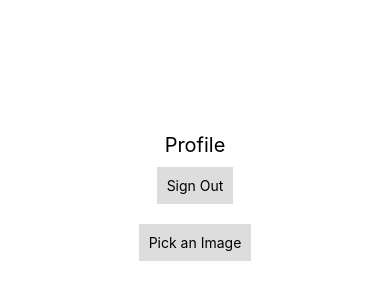
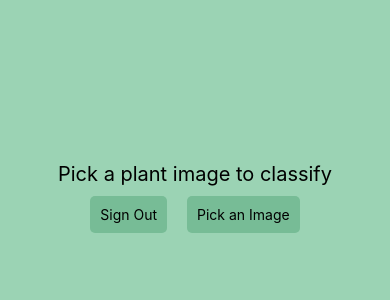
Before and after one commit to b0c-beep/calendar-event-adder, a React Native app: screen /Profile in a window 390 px wide. Shown: the part 220-520 px from the top of the page. Built offline with nearby package versions, Linux system fonts and the light colour scheme.

Commit message:
added styling to profile screen

```diff
--- a/screens/ProfileScreen.jsx
+++ b/screens/ProfileScreen.jsx
@@ -97,17 +97,19 @@ const ProfileScreen = ({navigation}) => {
 
     return (
         <View style={styles.container}>
-            <Text style={styles.text}>Profile</Text>
+            <Text style={styles.text}>Pick a plant image to classify</Text>
             {error ? <Text style={styles.errorText}>{error}</Text> : null}
-            {result ? <Text style={styles.text}>{prediction}</Text> : null}
+            {result ? <Text style={styles.prediction}>{prediction}</Text> : null}
             {test ? <Text style={styles.text}>{test}</Text> : null}
-            {image ? <Image source={{ uri: image }} style={{ width: 200, height: 200 }} /> : null}
+            {image ? <Image source={{ uri: image }} style={styles.image} /> : null}
+            <View style={styles.button_container}>
                 <TouchableOpacity onPress={handleSignOut} style={styles.button}>
                     <Text>Sign Out</Text>
                 </TouchableOpacity>
                 <TouchableOpacity style={styles.button} onPress={classifyImage}>
                     <Text style={styles.buttonText}>Pick an Image</Text>
                 </TouchableOpacity>
+            </View>
         </View>
     );
 };
@@ -117,16 +119,34 @@ const styles = StyleSheet.create({
         flex: 1,
         justifyContent: 'center',
         alignItems: 'center',
-        backgroundColor: '#fff',
+        backgroundColor: '#9bd3b4',
+    },
+    button_container: {
+        flexDirection: 'row',
+    },
+    image: {
+        width: 200,
+        height: 200,
+        marginBottom: 20,
+        marginTop: 10,
+        borderRadius: 10,
     },
     text: {
         fontSize: 20,
         color: '#000',
     },
+    prediction: {
+        fontSize: 20,
+        color: '#000',
+        fontWeight: 'bold',
+        marginTop: 10,
+        marginBottom: 10,
+    },
     button: {
-        backgroundColor: '#DDDDDD',
+        backgroundColor: '#77bc96',
         padding: 10,
         margin: 10,
+        borderRadius: 5,
     },
     errorText: {
         color: 'red',
```
Lines whose indentation alone changed are shown as unchanged.
